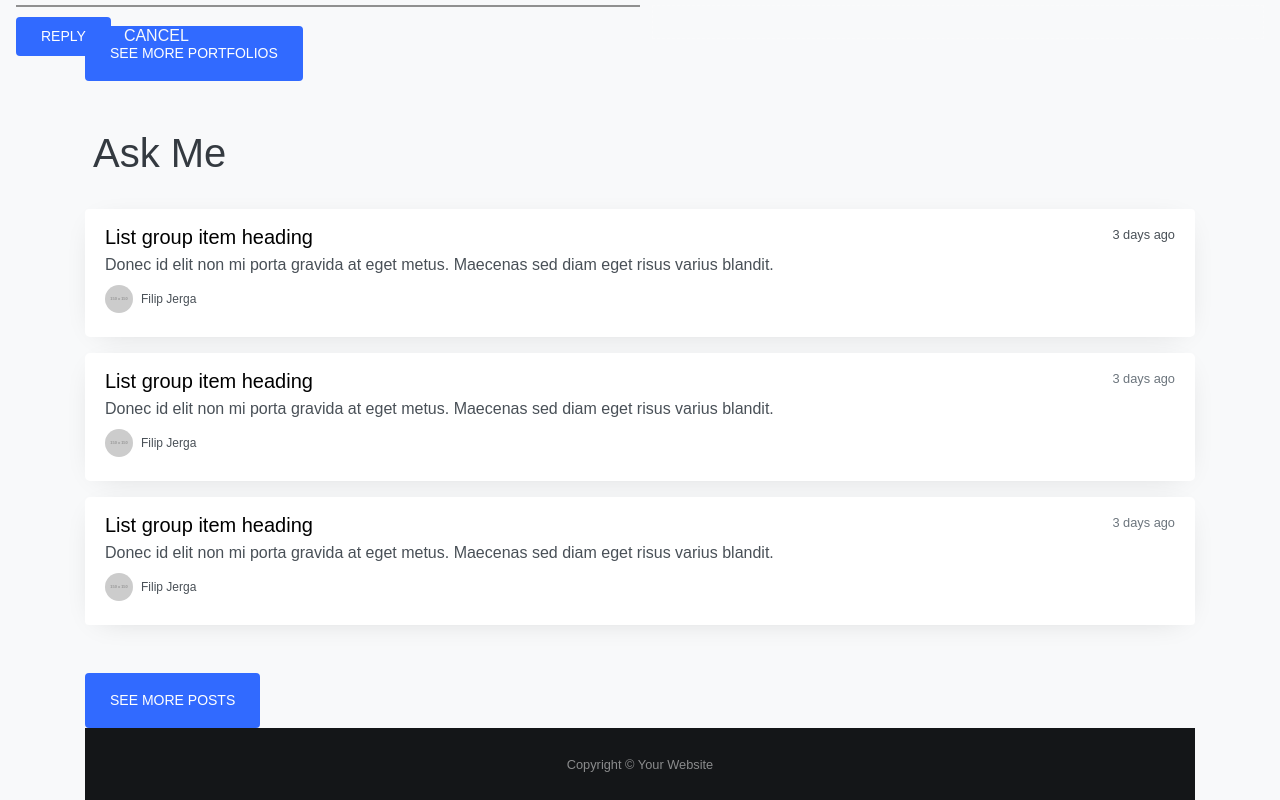
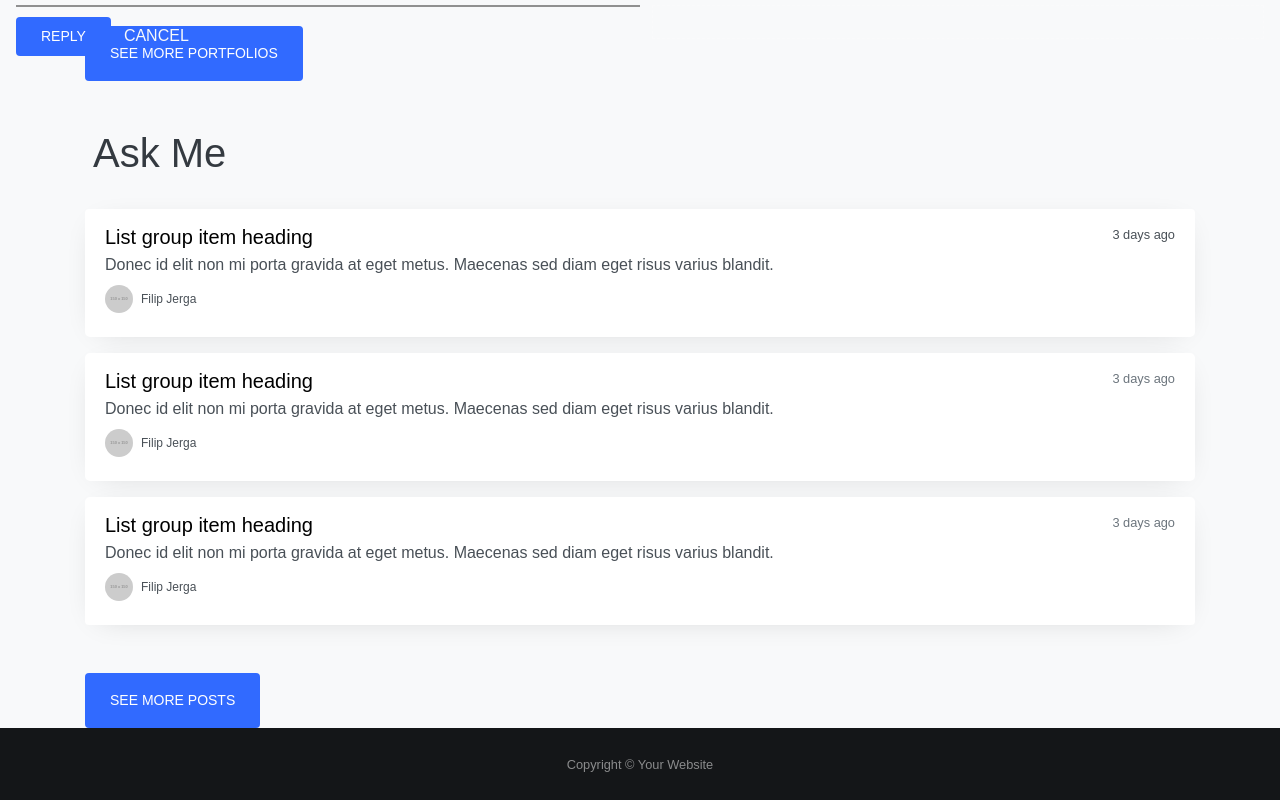
Before and after one commit to Ashwin7mak/nextjs-portfolio-app, a Next.js app: page / in a window 1280 px wide. Shown: the part 910-1710 px from the top of the page. Built offline with nearby package versions, Linux system fonts and the light colour scheme.

Commit message:
Moved footer section to the _app.js file

```diff
--- a/pages/_app.js
+++ b/pages/_app.js
@@ -5,13 +5,23 @@ import Navbar from "../components/shared/Navbar";
 import Hero from "../components/shared/Hero";
 
 const MyApp = ({ Component, pageProps }) => {
+
+  const isHomePage = () => Component.name === "Home";
+
   return (
     <div className="portfolio-app">
       <Navbar />
-      { Component.name === "Home" && <Hero /> }
+      { isHomePage() && <Hero /> }
       <div className="container">
         <Component {...pageProps} />
       </div>
+      { isHomePage() &&
+        <footer id="sticky-footer" className="py-4 bg-black text-white-50 py-3">
+          <div className="container text-center">
+            <small>Copyright &copy; Your Website</small>
+          </div>
+        </footer>
+      }
     </div>
   )
 }
--- a/pages/index.js
+++ b/pages/index.js
@@ -160,13 +160,6 @@ const Home = () => (
       </div>
     </div>
     {/* REPLIER ENDS */}
-    {/* FOOTER STARTS */}
-    <footer id="sticky-footer" className="py-4 bg-black text-white-50 py-3">
-      <div className="container text-center">
-        <small>Copyright &copy; Your Website</small>
-      </div>
-    </footer>
-    {/* FOOTER ENDS */}
   </>
 )
 
```
